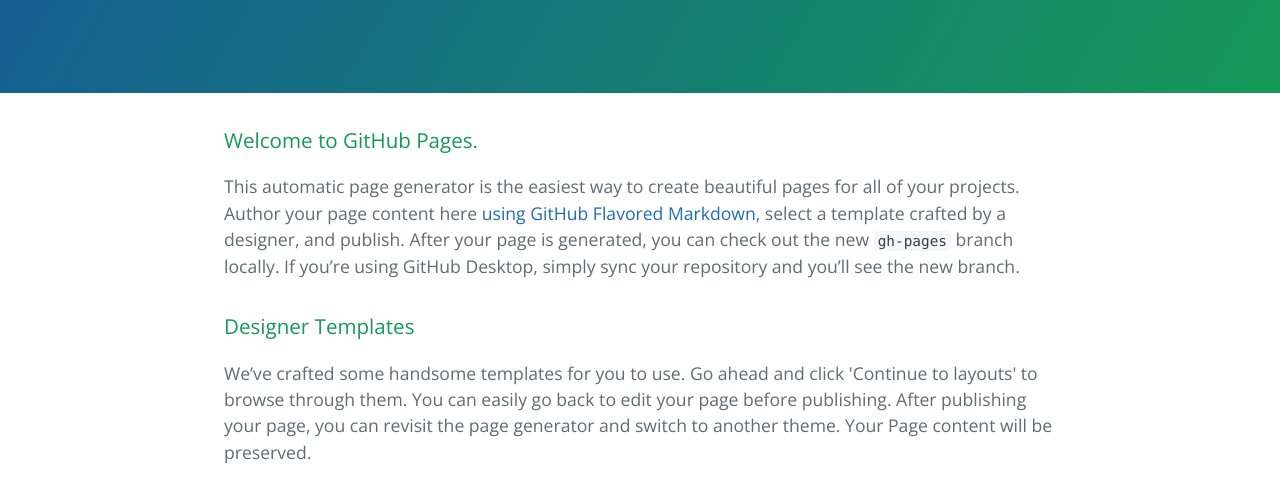
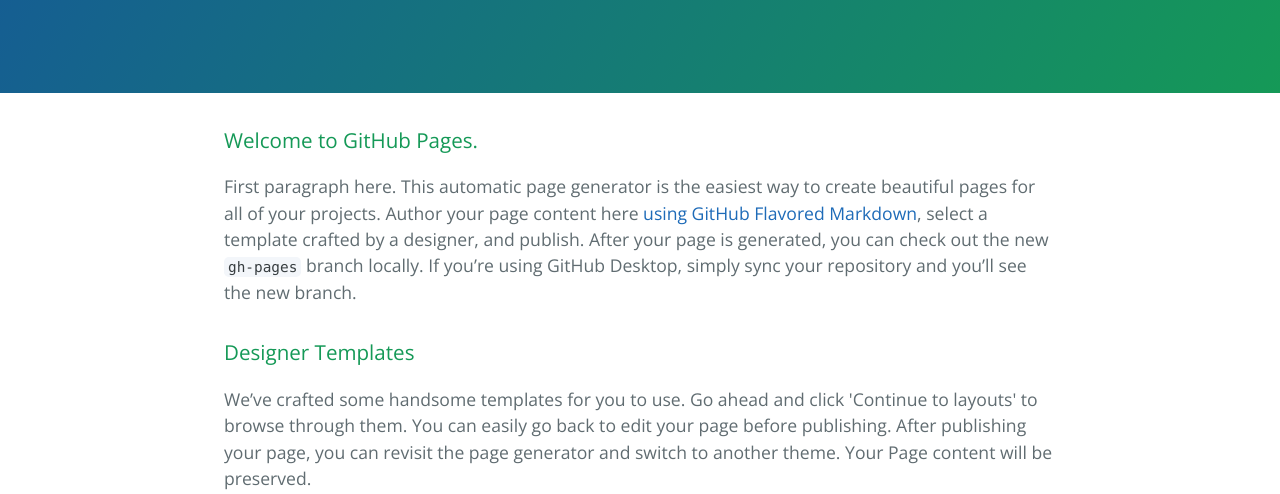
Before and after one commit to Gionfriddo/Gionfriddo, a plain HTML site: page index.html in a window 1280 px wide. Shown: the part 280-774 px from the top of the page. Drawn offline with nearby package versions, Linux system fonts and the light colour scheme.

Commit message:
minor edit

```diff
--- a/index.html
+++ b/index.html
@@ -22,7 +22,7 @@
       <h3>
 <a id="welcome-to-github-pages" class="anchor" href="#welcome-to-github-pages" aria-hidden="true"><span aria-hidden="true" class="octicon octicon-link"></span></a>Welcome to GitHub Pages.</h3>
 
-<p>This automatic page generator is the easiest way to create beautiful pages for all of your projects. Author your page content here <a href="https://guides.github.com/features/mastering-markdown/">using GitHub Flavored Markdown</a>, select a template crafted by a designer, and publish. After your page is generated, you can check out the new <code>gh-pages</code> branch locally. If you’re using GitHub Desktop, simply sync your repository and you’ll see the new branch.</p>
+<p>First paragraph here. This automatic page generator is the easiest way to create beautiful pages for all of your projects. Author your page content here <a href="https://guides.github.com/features/mastering-markdown/">using GitHub Flavored Markdown</a>, select a template crafted by a designer, and publish. After your page is generated, you can check out the new <code>gh-pages</code> branch locally. If you’re using GitHub Desktop, simply sync your repository and you’ll see the new branch.</p>
 
 <h3>
 <a id="designer-templates" class="anchor" href="#designer-templates" aria-hidden="true"><span aria-hidden="true" class="octicon octicon-link"></span></a>Designer Templates</h3>
```
